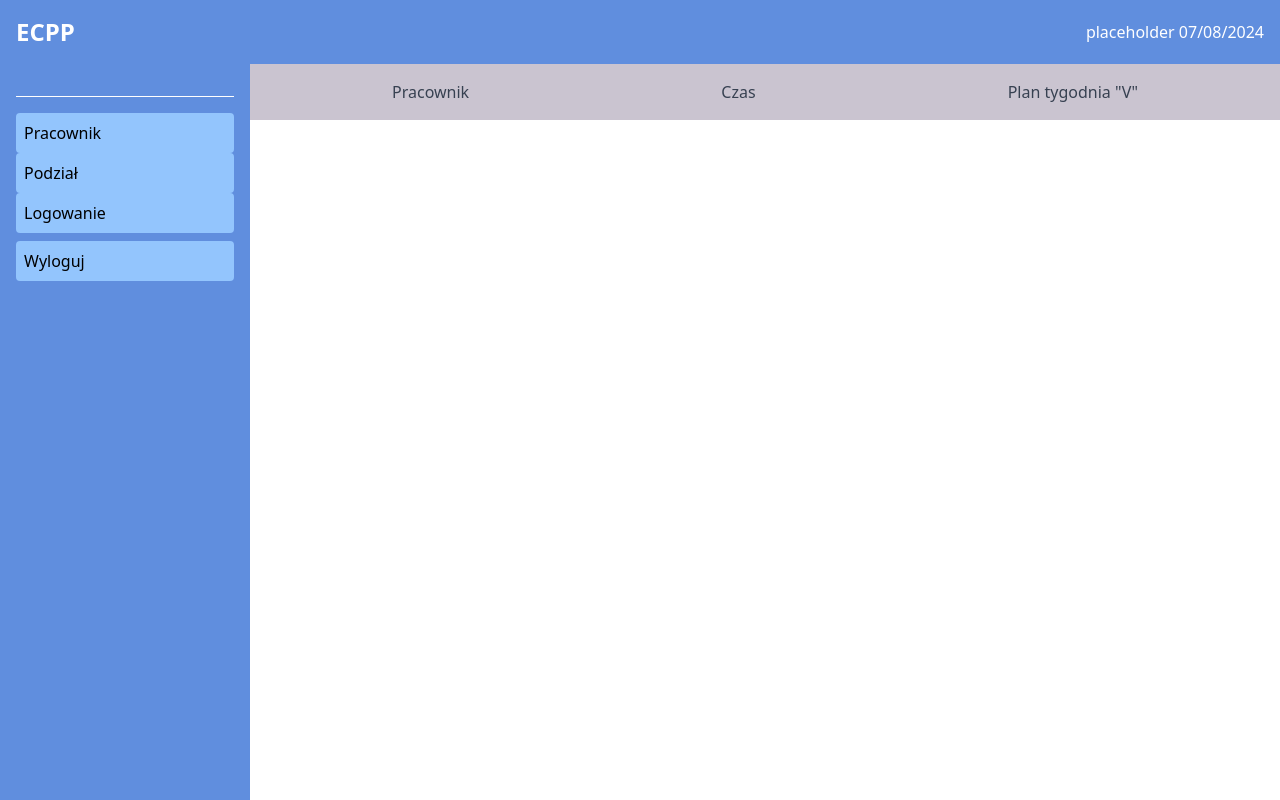
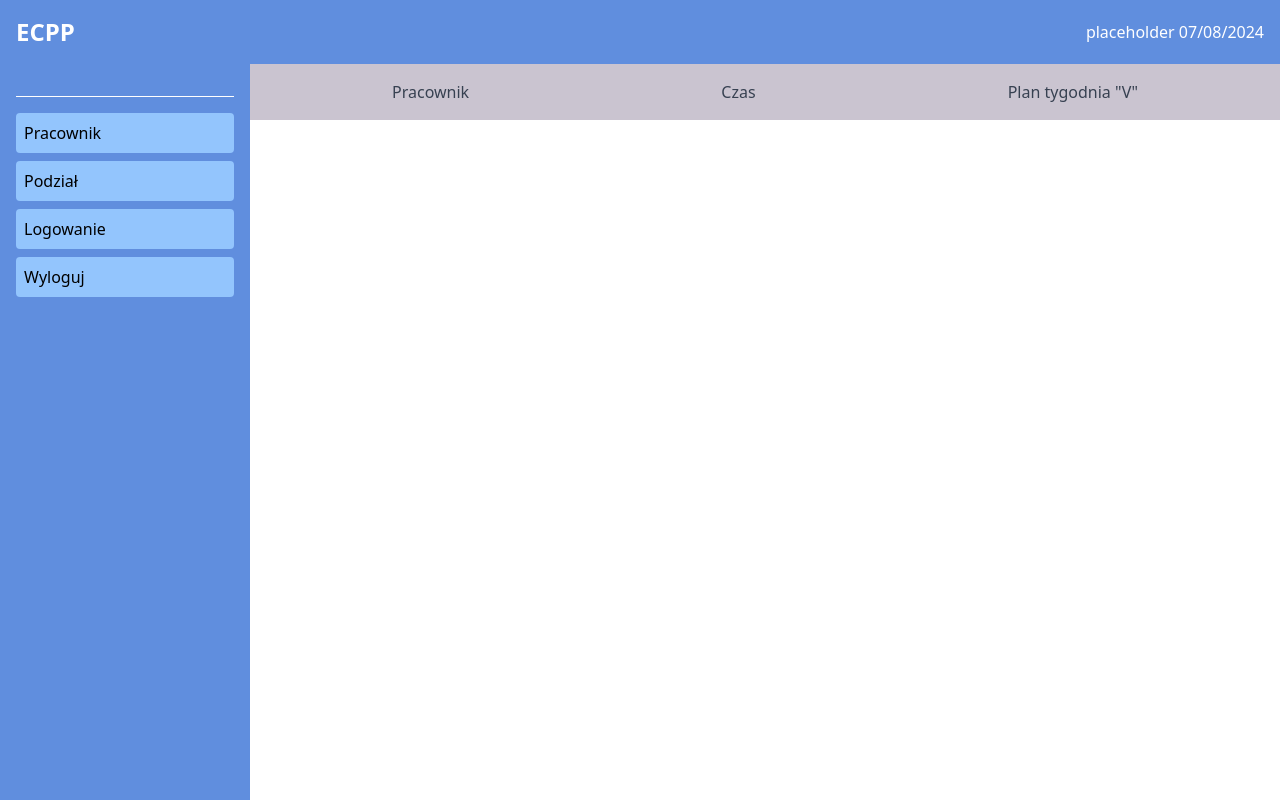
Before and after one commit to Destray32/ecpp-projekt, a React (Create React App) app: page /home in a window 1280 px wide. Built offline with nearby package versions, Linux system fonts and the light colour scheme.

Commit message:
okrycie buttonów linkiem

```diff
--- a/src/Components/ButtonLeweMenu.js
+++ b/src/Components/ButtonLeweMenu.js
@@ -1,8 +1,11 @@
 import React from 'react';
+import { Link } from 'react-router-dom';
 
-export default function ButtonLewy ({nazwa}){
+export default function ButtonLewy ({nazwa, link}){
 
     return(
-        <div class="bg-blue-300 p-2 rounded cursor-pointer hover:bg-blue-200 transition duration-300">{nazwa}</div>
+        <div class="bg-blue-300 p-2 rounded cursor-pointer hover:bg-blue-200 transition duration-300">
+            <Link to={link}>{nazwa}</Link>
+        </div>
     )
 }
--- a/src/pages/Home.js
+++ b/src/pages/Home.js
@@ -30,9 +30,9 @@ export default function HomePage() {
                 <nav class="bg-primary p-4">
                     <div class="bg-white w-full h-[0.5px] my-4"></div>
                     <div class="space-y-2">
-                        <Link to="pracownik"><ButtonLewy nazwa='Pracownik' /></Link>
-                        <Link to="podzial"><ButtonLewy nazwa='Podział' /></Link>
-                        <Link to="logowanie"><ButtonLewy nazwa='Logowanie' /></Link>
+                        <ButtonLewy link={"pracownik"} nazwa='Pracownik' />
+                        <ButtonLewy link={"podzial"} nazwa='Podział' />
+                        <ButtonLewy link={"logowanie"} nazwa='Logowanie' />
                         <ButtonLewy nazwa='Wyloguj' />
                     </div>
                 </nav>
```
